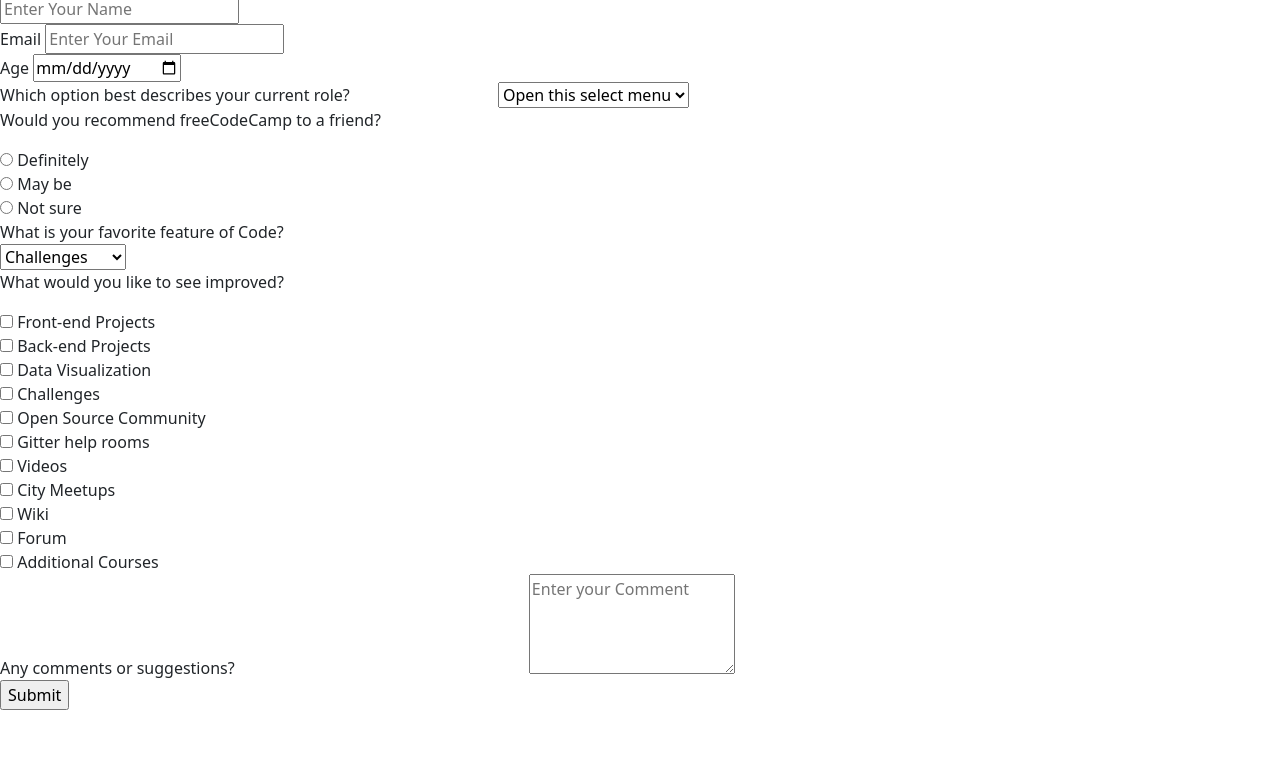
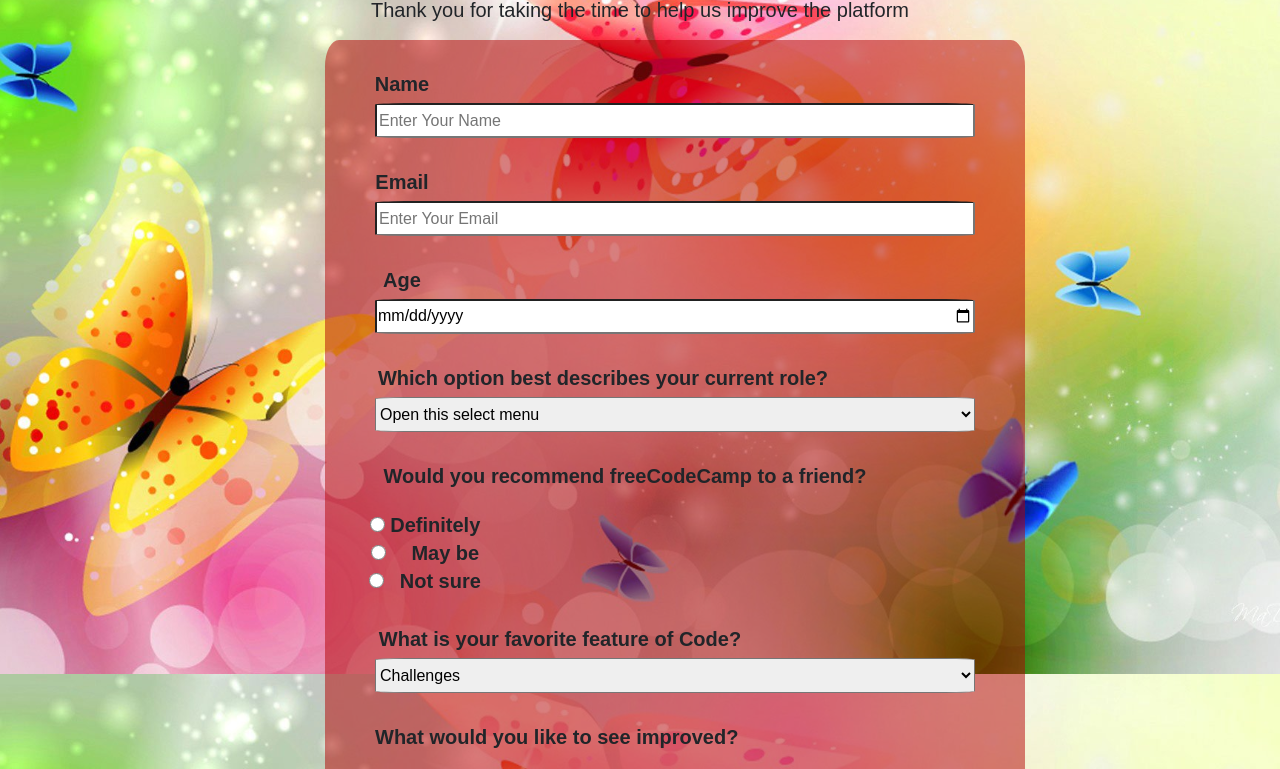
Before and after one commit to Akshaysharma0761/html_form, a plain HTML site: page index.html in a window 1280 px wide. Shown: the part 126-895 px from the top of the page. Before the commit the page ends 836 px from the top, so only its background shows below. Drawn offline with nearby package versions, Linux system fonts and the light colour scheme.

Commit message:
[UPD] style_link

```diff
--- a/index.html
+++ b/index.html
@@ -9,7 +9,7 @@
     <link href="https://cdn.jsdelivr.net/npm/bootstrap@5.0.2/dist/css/bootstrap.min.css" rel="stylesheet" integrity="sha384-EVSTQN3/azprG1Anm3QDgpJLIm9Nao0Yz1ztcQTwFspd3yD65VohhpuuCOmLASjC" crossorigin="anonymous">
 
     <title>Survey Form</title>
-    <link rel="stylesheet" type="text/css" href="form.css">
+    <link rel="stylesheet" type="text/css" href="style.css">
 
   </head>
   <body>
```
